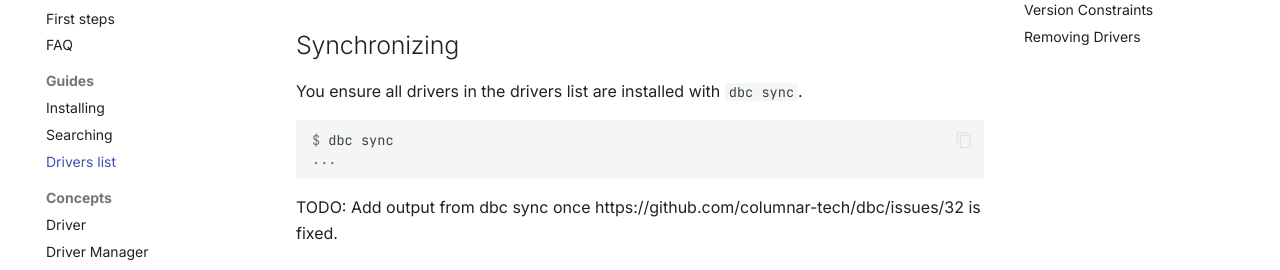
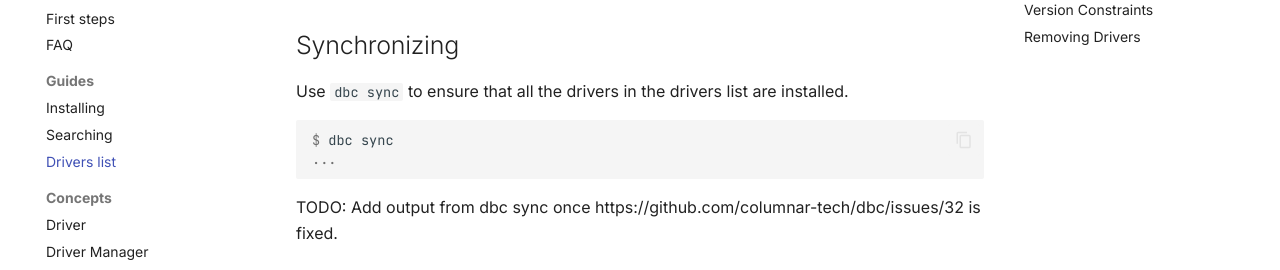
Before and after one commit to columnar-tech/dbc, an MkDocs documentation site: the page built from docs/guides/drivers_list.md, in a window 1280 px wide and 900 px high, scrolled down 1214 px. Shown: the part 179-449 px from the top of the window. Built offline with MkDocs 1.6.1 and Material for MkDocs 9.7.7, drawn with Linux system fonts in a browser that asks for light colours; plug-ins that fetch from the network failed and are left out; comment, search, counter and statistics services are not loaded.

Commit message:
Update docs/guides/drivers_list.md
Co-authored-by: Ian Cook <ianmcook@gmail.com>

````diff
--- a/docs/guides/drivers_list.md
+++ b/docs/guides/drivers_list.md
@@ -53,7 +53,7 @@ If you read the above output, you'll notice that it's telling you to run `dbc sy
 
 ## Synchronizing
 
-You ensure all drivers in the drivers list are installed with `dbc sync`.
+Use `dbc sync` to ensure that all the drivers in the drivers list are installed.
 
 ```console
 $ dbc sync
````
